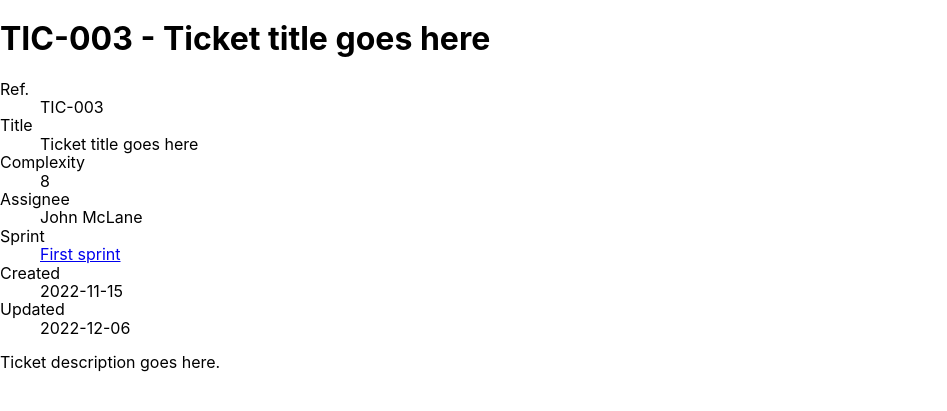
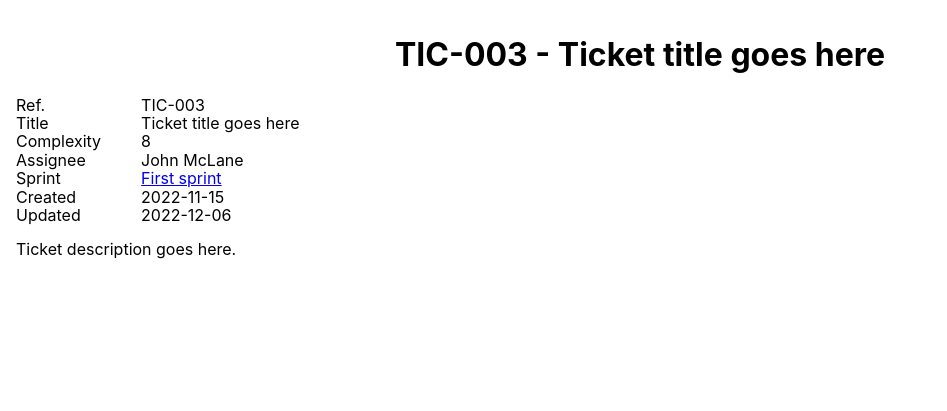
Before and after one commit to Lajule/scrummd, a Jekyll site: the page built from _tickets/TIC-003.md, in a window 1280 px wide. Shown: the top 411 px of the page, without its empty margins (0-947 px from the left). Built offline with Jekyll 4.4.1, drawn with Linux system fonts in a browser that asks for light colours.

Commit message:
Start css

```diff
--- a/_layouts/default.html
+++ b/_layouts/default.html
@@ -59,7 +59,6 @@
             <dt>Assignee</dt>
             <dd>{{ ticket.assignee }}</dd>
           </dl>
-          <div class="sprint-ticket-detail">{{ ticket.content | mardownify }}</div>
         </td>
         {% endcapture %}
         <tr>
--- a/_sass/main.scss
+++ b/_sass/main.scss
@@ -7,3 +7,33 @@ body {
   color: $bodyColor;
   font-family: $bodyFont;
 }
+
+.sprint,
+.ticket {
+    padding: 1em;
+
+    h1 {
+	text-align: center;
+    }
+
+    dl {
+	display: grid;
+	grid-template-columns: max-content auto;
+    }
+
+    dt {
+	grid-column-start: 1;
+    }
+
+    dd {
+	grid-column-start: 2;
+    }
+
+    .sprint-board {
+	overflow-x: auto;
+
+	table {
+	    width: 100%;
+	}
+    }
+}
```
Also changed, not shown: 3 other files.
